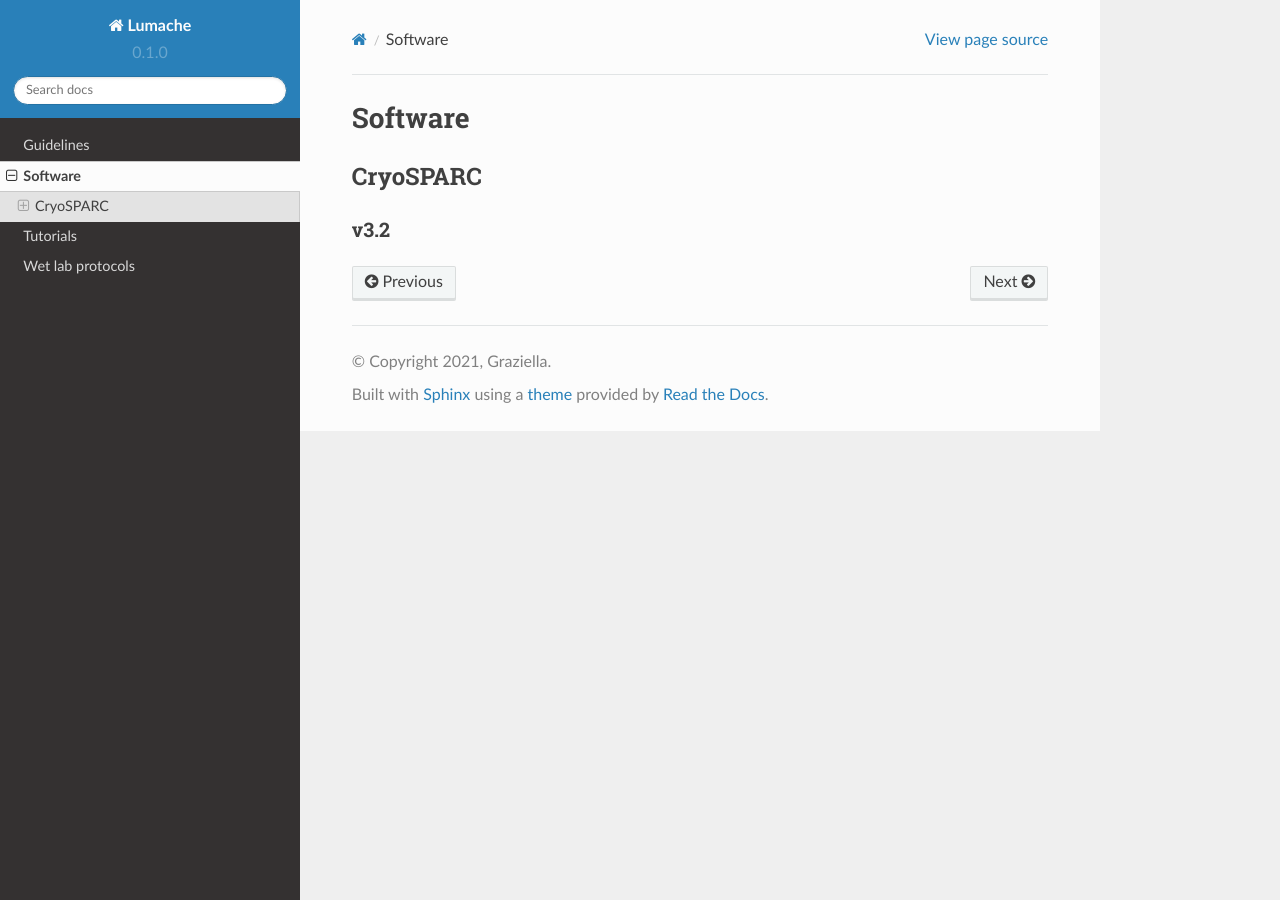
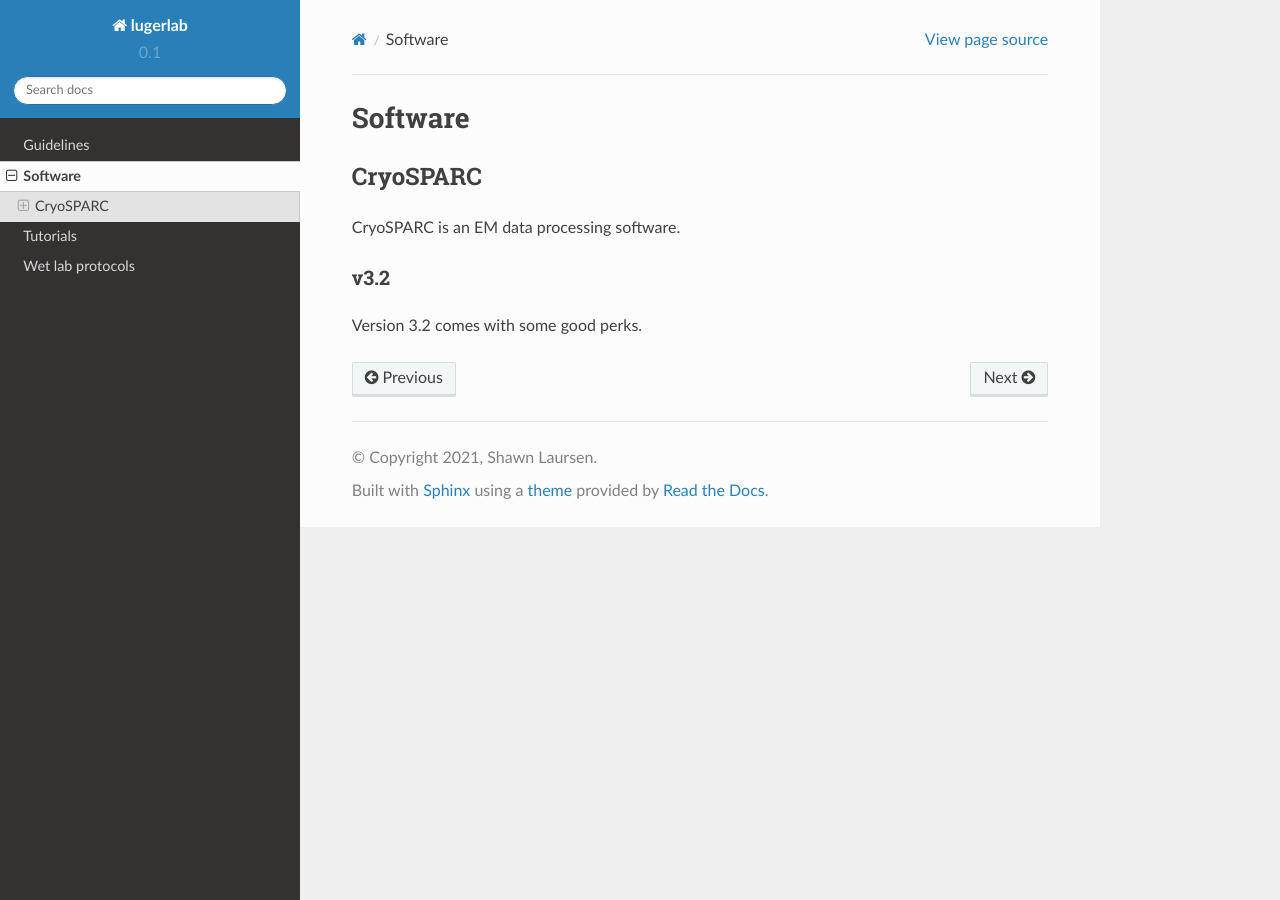
Before and after one commit to Luger-Lab/lugerlab-docs, a Sphinx documentation site: the page built from docs/source/software.rst, in a window 1280 px wide. Built offline with Sphinx 7.4.7 and the Read the Docs theme 2.0.0, drawn with Linux system fonts in a browser that asks for light colours.

Commit message:
test software

```diff
--- a/docs/source/conf.py
+++ b/docs/source/conf.py
@@ -2,12 +2,12 @@
 
 # -- Project information
 
-project = 'Lumache'
-copyright = '2021, Graziella'
-author = 'Graziella'
+project = 'lugerlab'
+copyright = '2021, Shawn Laursen'
+author = 'Shawn Laursen'
 
 release = '0.1'
-version = '0.1.0'
+version = '0.1'
 
 # -- General configuration
 
--- a/docs/source/software.rst
+++ b/docs/source/software.rst
@@ -1,6 +1,10 @@
 Software
 ========
+
 CryoSPARC
 ---------
+CryoSPARC is an EM data processing software.
+
 v3.2
 ~~~~
+Version 3.2 comes with some good perks.
```
